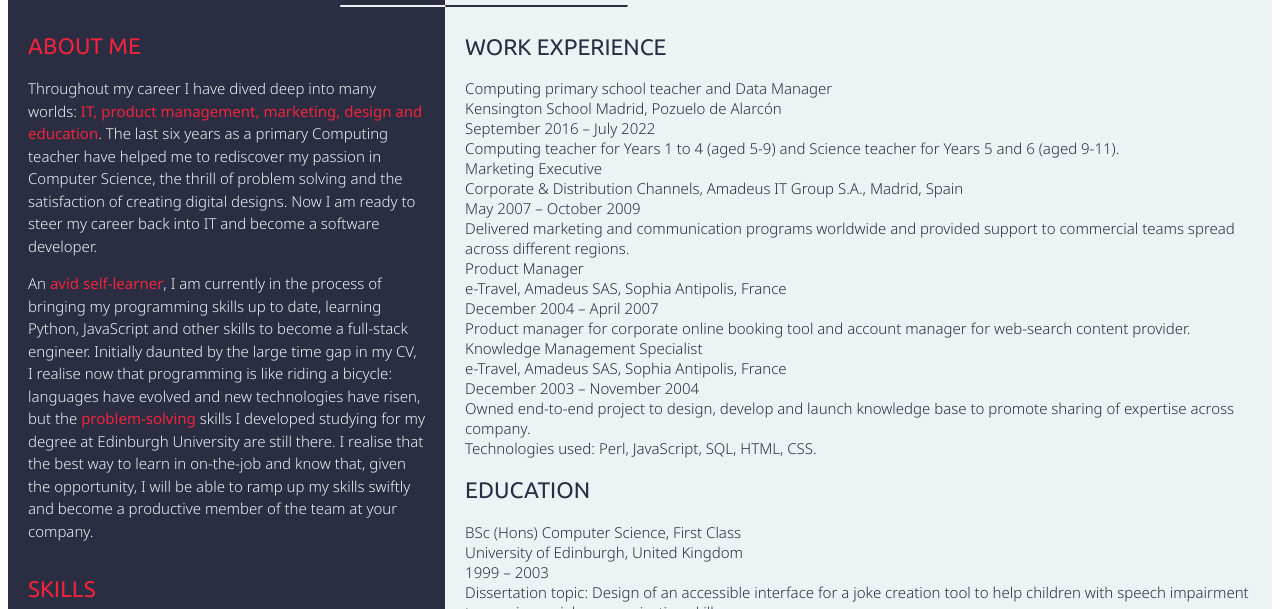
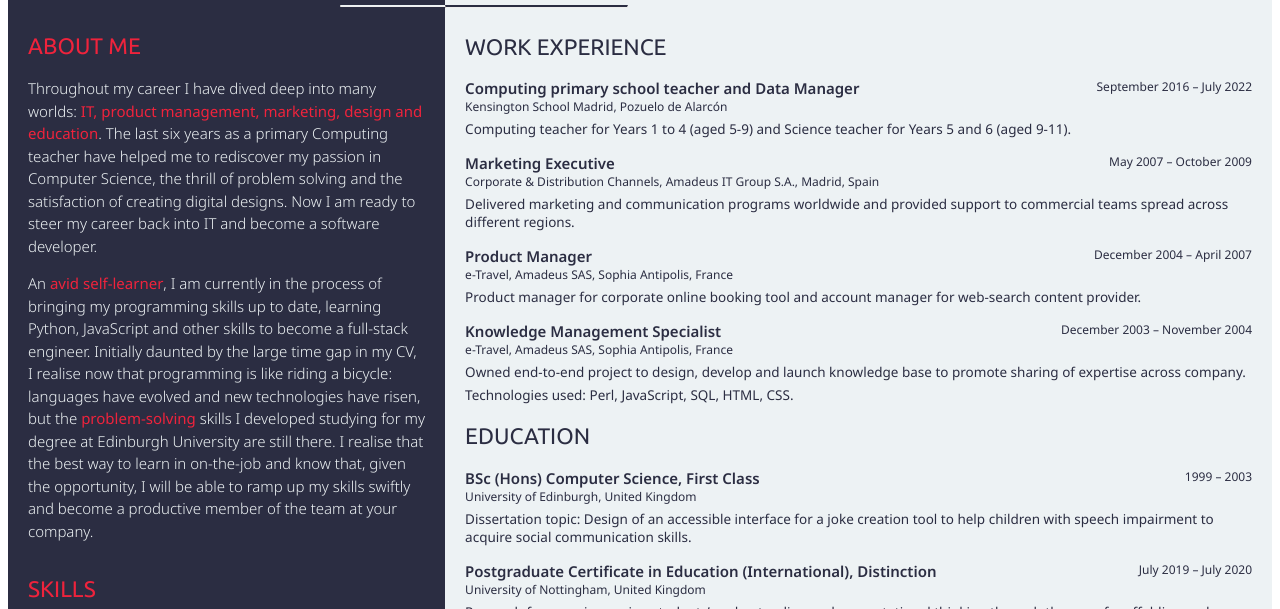
Before and after one commit to luciatruden/resume-CV, a plain HTML site: page Lucia-Trujillo-CV.html in a window 1280 px wide. Shown: the part 191-800 px from the top of the page. Drawn offline with Linux system fonts and the light colour scheme.

Commit message:
add styles to experience section

```diff
--- a/Lucia-Trujillo-CV.html
+++ b/Lucia-Trujillo-CV.html
@@ -10,9 +10,7 @@
     <!-- Google Fonts -->
     <link rel="preconnect" href="https://fonts.googleapis.com">
 <link rel="preconnect" href="https://fonts.gstatic.com" crossorigin>
-    <link
-        href="https://fonts.googleapis.com/css2?family=Noto+Sans:wght@300;400&family=Ubuntu:wght@300;400;500;700&display=swap"
-        rel="stylesheet">
+<link href="https://fonts.googleapis.com/css2?family=Noto+Sans:wght@300;400;500;600;700;800&family=Ubuntu:wght@300;400;500;700&display=swap" rel="stylesheet">
 
     <!-- Stylesheet -->
     <link rel="stylesheet" href="styles.css">
@@ -107,70 +105,106 @@
         <!-- Experience -->
         <div class="profesionalExperience">
             <h2>Work experience</h2>
+
              <div class="workEx">
+                <div class="jobInfo">
                     <div class="jobTitle">Computing primary school teacher and Data Manager</div>
+                    <div class="jobDates">September 2016 – July 2022</div>
+                </div>
                 <div class="jobLocation">Kensington School Madrid, Pozuelo de Alarcón</div>
-                <div class="jobDates">September 2016 – July 2022</div>
+
                 <div class="jobRole">Computing teacher for Years 1 to 4 (aged 5-9) and Science teacher for Years 5 and 6
-                    (aged 9-11). </div>
+                    (aged 9-11).</div>
                 <div class="jobDetails"></div>
             </div>
             <div class="workEx">
+                <div class="jobInfo">
                     <div class="jobTitle">Marketing Executive</div>
+                    <div class="jobDates">May 2007 – October 2009</div>
+                </div>
                 <div class="jobLocation">Corporate & Distribution Channels, Amadeus IT Group S.A., Madrid, Spain</div>
-                <div class="jobDates">May 2007 – October 2009</div>
+
                 <div class="jobRole">Delivered marketing and communication programs worldwide and provided support to
                     commercial teams spread across different regions.</div>
                 <div class="jobDetails"></div>
             </div>
+
             <div class="workEx">
+                <div class="jobInfo">
                     <div class="jobTitle">Product Manager</div>
+                    <div class="jobDates">December 2004 – April 2007</div>
+                </div>
                 <div class="jobLocation">e-Travel, Amadeus SAS, Sophia Antipolis, France</div>
-                <div class="jobDates">December 2004 – April 2007</div>
+
                 <div class="jobRole">Product manager for corporate online booking tool and account manager for
                     web-search content provider.</div>
                 <div class="jobDetails"></div>
             </div>
+
             <div class="workEx">
+                <div class="jobInfo">
                     <div class="jobTitle">Knowledge Management Specialist</div>
-                <div class="jobLocation">e-Travel, Amadeus SAS, Sophia Antipolis, France</div>
                     <div class="jobDates">December 2003 – November 2004</div>
+                </div>
+                    <div class="jobDates">e-Travel, Amadeus SAS, Sophia Antipolis, France</div>
+                <div class="jobLocation"></div>
+
                 <div class="jobRole">Owned end-to-end project to design, develop and launch knowledge base to promote
-                    sharing of expertise across company. </div>
-                <div class="jobDetails"></div>
-                <div class="jobTechUsed">Technologies used: Perl, JavaScript, SQL, HTML, CSS.</div>
+                    sharing of expertise across company.</div>
+                <div class="jobDetails">Technologies used: Perl, JavaScript, SQL, HTML, CSS.</div>
             </div>
+
+
+
             <!-- <div class="workEx">
+                <div class="jobInfo">
                     <div class="jobTitle"></div>
+                    <div class="jobDates"></div>
+                </div>
                 <div class="jobLocation"></div>
-                <div class="jobDates"></div>
+
                 <div class="jobRole"></div>
                 <div class="jobDetails"></div>
             </div> -->
 
+
+
         </div>
-        <div class="education">
+
+        <div class="formativeExperience">
             <h2>Education</h2>
+
             <div class="workEx">
+                <div class="jobInfo">
                     <div class="jobTitle">BSc (Hons) Computer Science, First Class</div>
+                    <div class="jobDates">1999 – 2003</div>
+                </div>
                 <div class="jobLocation">University of Edinburgh, United Kingdom</div>
-                <div class="jobDates">1999 – 2003</div>
-                <div class="jobRole">Dissertation topic: Design of an accessible interface for a joke creation tool to
+
+                <div class="jobRole"></div>
+                <div class="jobDetails">Dissertation topic: Design of an accessible interface for a joke creation tool to
                     help children with speech impairment to acquire social communication skills.</div>
-                <div class="jobDetails"></div>
             </div>
+
             <div class="workEx">
+                <div class="jobInfo">
                     <div class="jobTitle">Postgraduate Certificate in Education (International), Distinction</div>
+                    <div class="jobDates">July 2019 – July 2020</div>
+                </div>
                 <div class="jobLocation">University of Nottingham, United Kingdom</div>
-                <div class="jobDates">July 2019 – July 2020</div>
+
                 <div class="jobRole">Research focus on improving students’ understanding and computational thinking
                     through the use of scaffolding and cooperative learning strategies such as pair programming.</div>
                 <div class="jobDetails"></div>
             </div>
+
             <div class="workEx">
+                <div class="jobInfo">
                     <div class="jobTitle">Interior and Graphic design studies</div>
-                <div class="jobLocation">Universidad Politécnica de Madrid </div>
                     <div class="jobDates">2009 – 2011</div>
+                </div>
+                <div class="jobLocation">Universidad Politécnica de Madrid</div>
+
                 <div class="jobRole"></div>
                 <div class="jobDetails"></div>
             </div>
--- a/styles.css
+++ b/styles.css
@@ -93,6 +93,8 @@ h2 {
 .column2 {
     background-color: #edf2f4;
     color: #2b2d42;
+    font-weight: 400;
+
     display: flex;
     flex-direction: column;
 
@@ -110,3 +112,25 @@ h2 {
     width: 20%;
     margin-left: 0;
 }
+
+.jobTitle {
+    font-weight: 600;
+
+}
+
+.jobInfo {
+    display: flex;
+    justify-content: space-between;
+    margin-top: 15px;
+    /* margin-bottom: 5px; */
+}
+
+.jobLocation, .jobDates {
+    font-size: 0.8rem;
+}
+
+.jobRole, .jobDetails {
+    margin-top: 5px;
+    font-weight: 400;
+    font-size: 0.9rem;
+}
```
Lines whose indentation alone changed are shown as unchanged.
